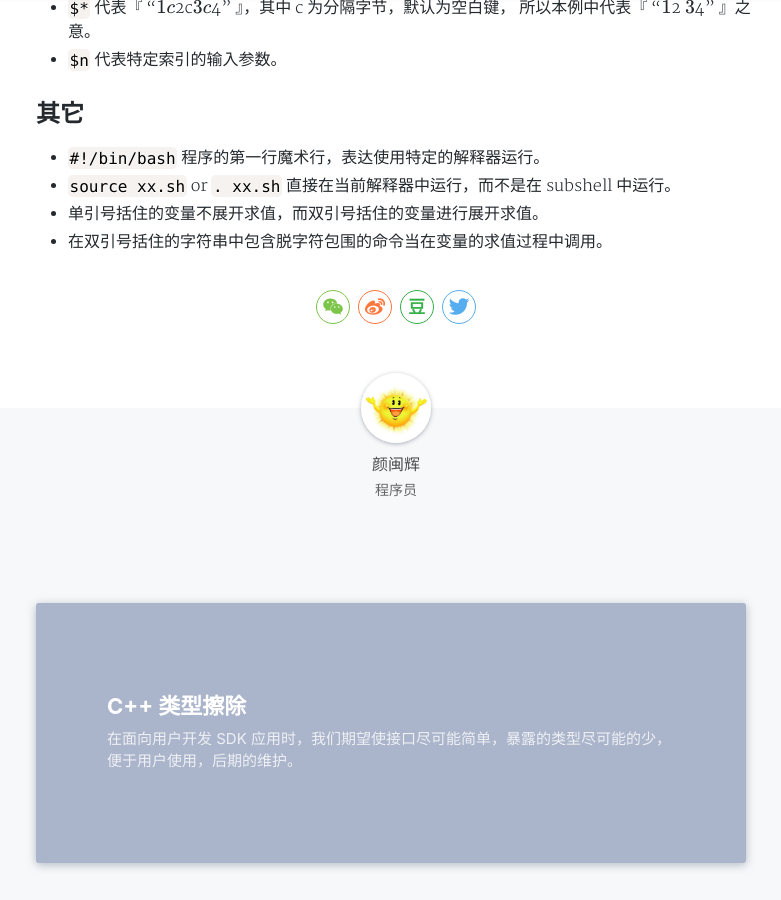
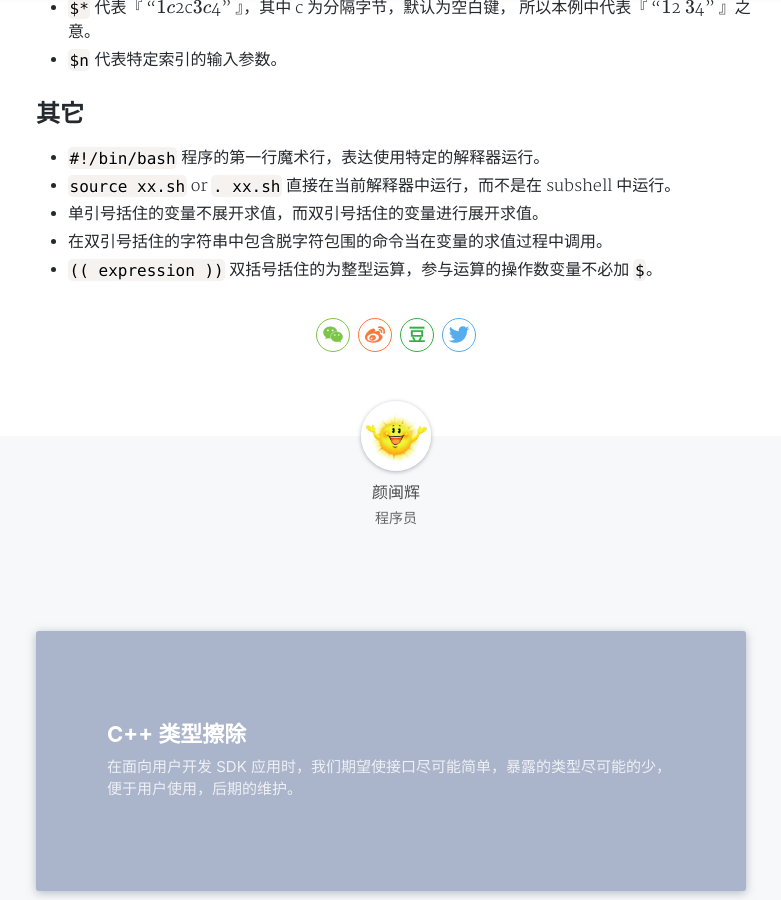
Before and after one commit to yanminhui/yanminhui.github.io, a Jekyll site: the page built from _posts/articles/2020-04-25-bash.md, in a window 1280 px wide and 900 px high, scrolled down 4367 px. Shown: the whole window, without its empty margins (244-1025 px from the left). Built offline with Jekyll 4.4.1, drawn with Linux system fonts in a browser that asks for light colours; nearby versions of some CDN libraries; formulas are drawn with MathJax 3; a style sheet for code colours, icons or effects is not loaded.

Commit message:
Update 2020-04-25-bash.md;

```diff
--- a/_posts/articles/2020-04-25-bash.md
+++ b/_posts/articles/2020-04-25-bash.md
@@ -162,3 +162,4 @@ function <fname>() {
 - `source xx.sh` or `. xx.sh` 直接在当前解释器中运行，而不是在 subshell 中运行。
 - 单引号括住的变量不展开求值，而双引号括住的变量进行展开求值。
 - 在双引号括住的字符串中包含脱字符包围的命令当在变量的求值过程中调用。
+- `(( expression ))` 双括号括住的为整型运算，参与运算的操作数变量不必加 `$`。
```
